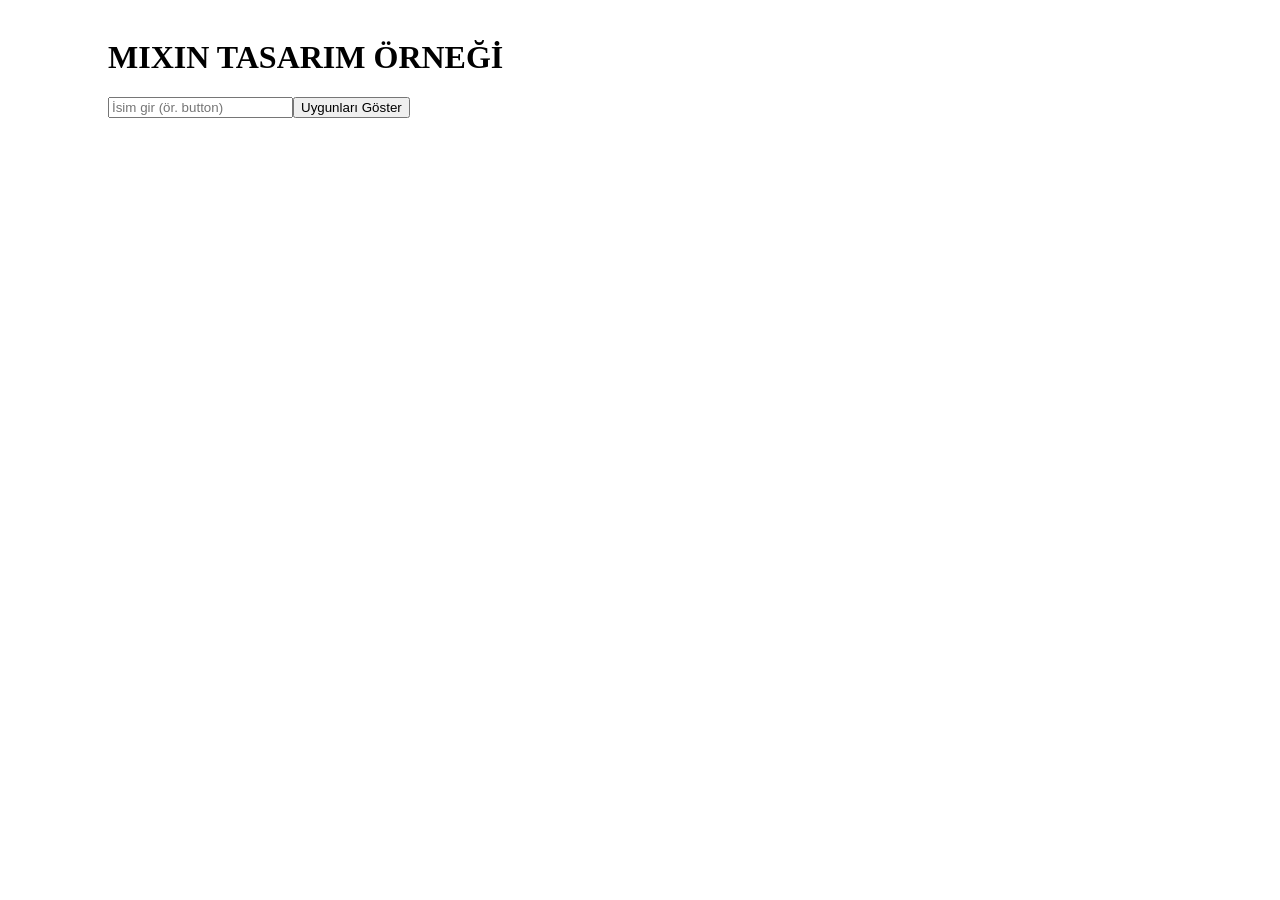
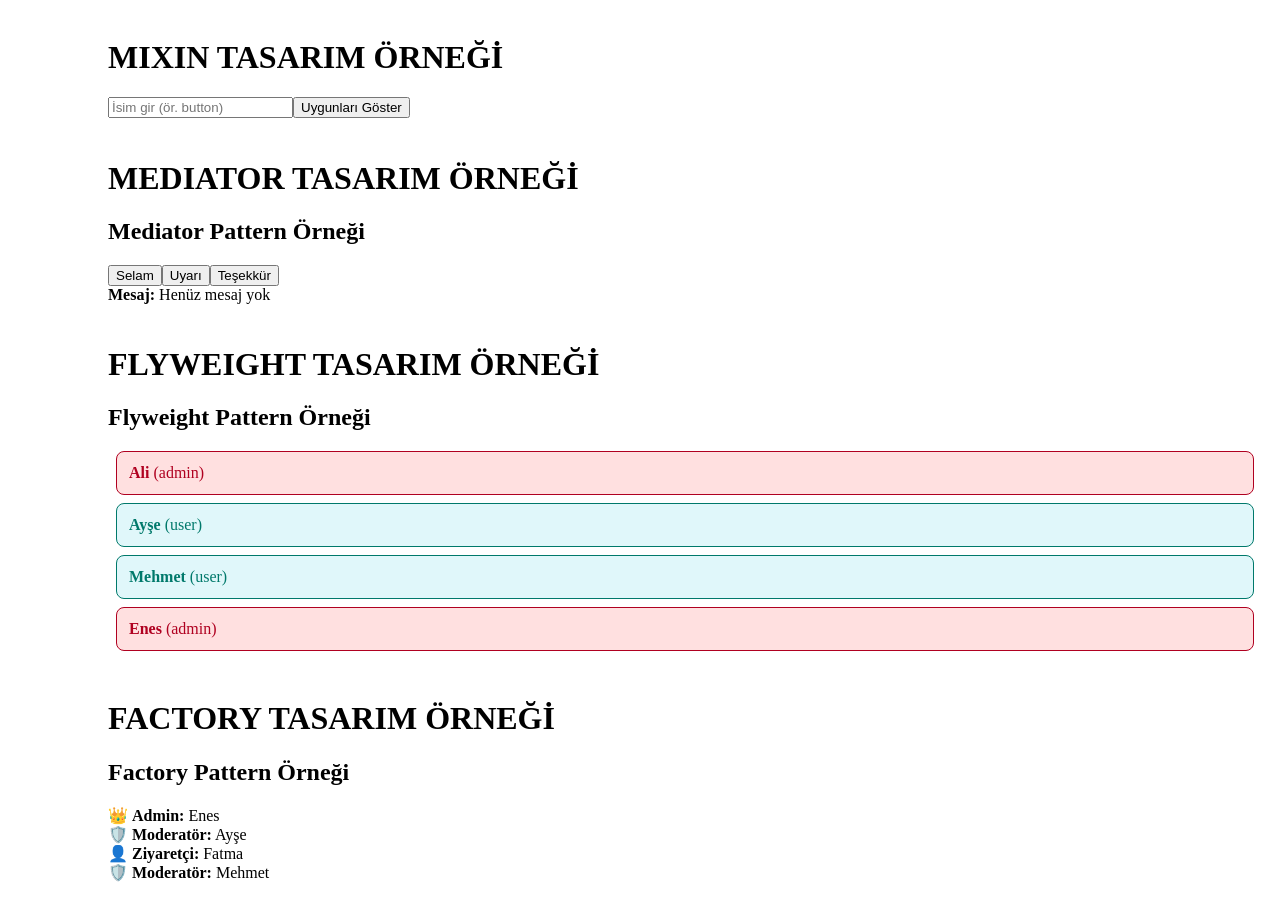
Before and after one commit to AliEnes23/enes-odev, a Next.js app: page / in a window 1280 px wide. Shown: the part 891-1791 px from the top of the page. Before the commit the page ends 1027 px from the top, so only its background shows below. Built offline with nearby package versions, Linux system fonts and the light colour scheme.

Commit message:
mediator, flyweight, factory tasarımları yapıldı örnekleriyle birlikte repoya eklendi.

```diff
--- /dev/null
+++ b/design-patterns/flyweight_pattern/flyweight-example.tsx
@@ -0,0 +1,22 @@
+import React from "react";
+import UserCard from "./user-card";
+
+const users = [
+  { name: "Ali", role: "admin" },
+  { name: "Ayşe", role: "user" },
+  { name: "Mehmet", role: "user" },
+  { name: "Enes", role: "admin" },
+];
+
+const FlyweightExample: React.FC = () => {
+  return (
+    <div className="p-6">
+      <h2 className="text-xl font-bold mb-4">Flyweight Pattern Örneği</h2>
+      {users.map((user, idx) => (
+        <UserCard key={idx} name={user.name} role={user.role as "admin" | "user"} />
+      ))}
+    </div>
+  );
+};
+
+export default FlyweightExample;
--- /dev/null
+++ b/design-patterns/flyweight_pattern/flyweight-factory.ts
@@ -0,0 +1,26 @@
+type Style = React.CSSProperties;
+
+class FlyweightFactory {
+  private styles: Record<string, Style> = {};
+
+  getStyle(type: string): Style {
+    if (!this.styles[type]) {
+      if (type === "admin") {
+        this.styles[type] = {
+          backgroundColor: "#ffe0e0",
+          color: "#b00020",
+          border: "1px solid #b00020",
+        };
+      } else {
+        this.styles[type] = {
+          backgroundColor: "#e0f7fa",
+          color: "#00796b",
+          border: "1px solid #00796b",
+        };
+      }
+    }
+    return this.styles[type];
+  }
+}
+
+export const styleFactory = new FlyweightFactory();
--- /dev/null
+++ b/design-patterns/flyweight_pattern/user-card.tsx
@@ -0,0 +1,19 @@
+import React from "react";
+import { styleFactory } from "./flyweight-factory";
+
+interface UserCardProps {
+  name: string;
+  role: "admin" | "user";
+}
+
+const UserCard: React.FC<UserCardProps> = ({ name, role }) => {
+  const sharedStyle = styleFactory.getStyle(role);
+
+  return (
+    <div style={{ ...sharedStyle, padding: "12px", margin: "8px", borderRadius: "8px" }}>
+      <strong>{name}</strong> ({role})
+    </div>
+  );
+};
+
+export default UserCard;
--- /dev/null
+++ b/design-patterns/mediator_pattern/button-component.tsx
@@ -0,0 +1,20 @@
+import React from "react";
+import { mediator } from "./mediator";
+
+interface ButtonComponentProps {
+  label: string;
+  message: string;
+}
+
+const ButtonComponent: React.FC<ButtonComponentProps> = ({ label, message }) => {
+  return (
+    <button
+      className="bg-blue-500 text-white px-4 py-2 rounded m-2"
+      onClick={() => mediator.notify(message)}
+    >
+      {label}
+    </button>
+  );
+};
+
+export default ButtonComponent;
--- /dev/null
+++ b/design-patterns/mediator_pattern/display-component.tsx
@@ -0,0 +1,19 @@
+import React, { useEffect, useState } from "react";
+import { mediator } from "./mediator";
+
+const DisplayComponent: React.FC = () => {
+  const [message, setMessage] = useState("Henüz mesaj yok");
+
+  useEffect(() => {
+    mediator.subscribe(setMessage);
+    return () => mediator.unsubscribe(setMessage);
+  }, []);
+
+  return (
+    <div className="border p-4 mt-4 rounded bg-gray-100 text-center">
+      <strong>Mesaj:</strong> {message}
+    </div>
+  );
+};
+
+export default DisplayComponent;
--- /dev/null
+++ b/design-patterns/mediator_pattern/mediator-example.tsx
@@ -0,0 +1,19 @@
+import React from "react";
+import ButtonComponent from "./button-component";
+import DisplayComponent from "./display-component";
+
+const MediatorExample: React.FC = () => {
+  return (
+    <div className="p-6">
+      <h2 className="text-xl font-bold mb-4">Mediator Pattern Örneği</h2>
+      <div className="flex gap-2">
+        <ButtonComponent label="Selam" message="Selam gönderildi!" />
+        <ButtonComponent label="Uyarı" message="Bir uyarı yapıldı!" />
+        <ButtonComponent label="Teşekkür" message="Teşekkür edildi!" />
+      </div>
+      <DisplayComponent />
+    </div>
+  );
+};
+
+export default MediatorExample;
--- /dev/null
+++ b/design-patterns/mediator_pattern/mediator.ts
@@ -0,0 +1,19 @@
+type Subscriber = (message: string) => void;
+
+class Mediator {
+  private subscribers: Subscriber[] = [];
+
+  subscribe(subscriber: Subscriber) {
+    this.subscribers.push(subscriber);
+  }
+
+  unsubscribe(subscriber: Subscriber) {
+    this.subscribers = this.subscribers.filter(sub => sub !== subscriber);
+  }
+
+  notify(message: string) {
+    this.subscribers.forEach(sub => sub(message));
+  }
+}
+
+export const mediator = new Mediator();
--- /dev/null
+++ b/design-patterns/usercardfactory_pattern/factory-example.tsx
@@ -0,0 +1,25 @@
+import React from "react";
+import { UserCardFactory } from "./user-card-factory";
+
+const users = [
+  { name: "Enes", role: "admin" },
+  { name: "Ayşe", role: "moderator" },
+  { name: "Fatma", role: "guest" },
+  { name: "Mehmet", role: "moderator" },
+];
+
+const FactoryExample: React.FC = () => {
+  return (
+    <div className="p-6">
+      <h2 className="text-xl font-bold mb-4">Factory Pattern Örneği</h2>
+      <div className="space-y-4">
+        {users.map((user, i) => {
+          const Card = UserCardFactory(user.role);
+          return <Card key={i} name={user.name} />;
+        })}
+      </div>
+    </div>
+  );
+};
+
+export default FactoryExample;
--- /dev/null
+++ b/design-patterns/usercardfactory_pattern/user-card-factory.tsx
@@ -0,0 +1,34 @@
+import React from "react";
+
+interface UserCardProps {
+  name: string;
+}
+
+export const AdminCard: React.FC<UserCardProps> = ({ name }) => (
+  <div className="bg-red-100 text-red-800 border border-red-400 p-4 rounded">
+    👑 <strong>Admin:</strong> {name}
+  </div>
+);
+
+export const ModeratorCard: React.FC<UserCardProps> = ({ name }) => (
+  <div className="bg-yellow-100 text-yellow-800 border border-yellow-400 p-4 rounded">
+    🛡️ <strong>Moderatör:</strong> {name}
+  </div>
+);
+
+export const GuestCard: React.FC<UserCardProps> = ({ name }) => (
+  <div className="bg-gray-100 text-gray-800 border border-gray-400 p-4 rounded">
+    👤 <strong>Ziyaretçi:</strong> {name}
+  </div>
+);
+
+export function UserCardFactory(role: string): React.FC<UserCardProps> {
+  switch (role) {
+    case "admin":
+      return AdminCard;
+    case "moderator":
+      return ModeratorCard;
+    default:
+      return GuestCard;
+  }
+}
--- a/pages/index.tsx
+++ b/pages/index.tsx
@@ -9,6 +9,9 @@ import { useCounter } from "../design-patterns/module_pattern/counter/counter";
 import { CounterDisplay } from "../design-patterns/module_pattern/comps/counter-display";
 import { CounterControls } from "../design-patterns/module_pattern/comps/counter-controls";
 import AvailableMixin from "../design-patterns/mixin_pattern/mixin";
+import MediatorExample from "../design-patterns/mediator_pattern/mediator-example";
+import FlyweightExample from "../design-patterns/flyweight_pattern/flyweight-example";
+import FactoryExample from "../design-patterns/usercardfactory_pattern/factory-example";
 
 export default function Index() {
   //girilen değer state'i
@@ -99,13 +102,33 @@ export default function Index() {
         <CounterControls onIncrement={() => handleUpdate(counter.increment)} onDecrement={() => handleUpdate(counter.decrement)} onReset={() => handleUpdate(counter.reset)} />
       </div>
 
-
-        <div className="p-8 space-y-4" style={{ padding: 10, paddingLeft: 100 }}>
+      <div className="p-8 space-y-4" style={{ padding: 10, paddingLeft: 100 }}>
         <h1>MIXIN TASARIM ÖRNEĞİ</h1>{" "}
         <div>
           <AvailableMixin />
         </div>
       </div>
+
+      <div className="p-8 space-y-4" style={{ padding: 10, paddingLeft: 100 }}>
+        <h1>MEDIATOR TASARIM ÖRNEĞİ</h1>{" "}
+        <div>
+          <MediatorExample />
+        </div>
+      </div>
+
+      <div className="p-8 space-y-4" style={{ padding: 10, paddingLeft: 100 }}>
+        <h1>FLYWEIGHT TASARIM ÖRNEĞİ</h1>{" "}
+        <div>
+          <FlyweightExample />
+        </div>
+      </div>
+
+      <div className="p-8 space-y-4" style={{ padding: 10, paddingLeft: 100 }}>
+        <h1>FACTORY TASARIM ÖRNEĞİ</h1>{" "}
+        <div>
+          <FactoryExample />
+        </div>
+      </div>
     </>
   );
 }
```
